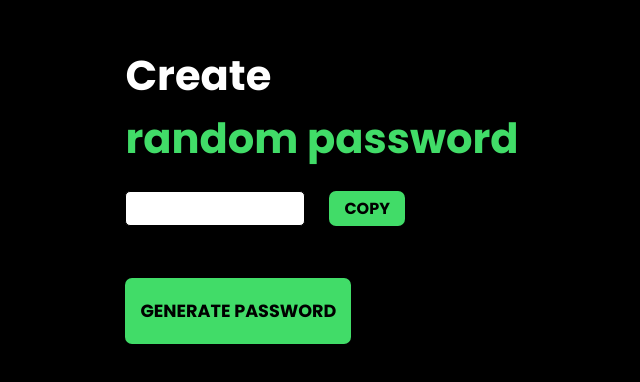
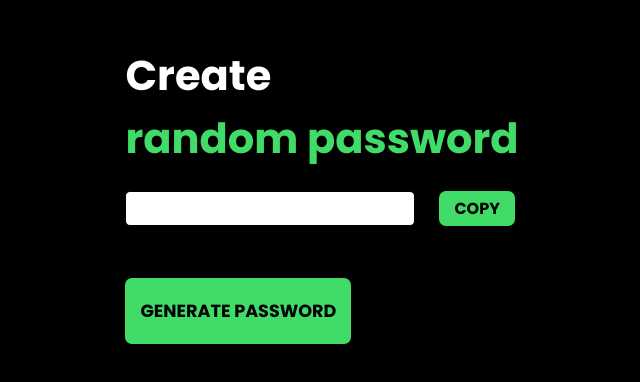
Before and after one commit to Airtribunal/Password-Generator, a React (Create React App) app: page / in a window 1280 px wide. Shown: the part 206-588 px from the top of the page, without its empty margins (318-958 px from the left). Built offline with nearby package versions, Linux system fonts and the light colour scheme.

Commit message:
generate-password-and-copy-the-one

```diff
--- a/package.json
+++ b/package.json
@@ -3,6 +3,9 @@
   "version": "0.1.0",
   "private": true,
   "dependencies": {
+    "@fortawesome/fontawesome-svg-core": "^6.1.2",
+    "@fortawesome/free-solid-svg-icons": "^6.1.2",
+    "@fortawesome/react-fontawesome": "^0.2.0",
     "@testing-library/jest-dom": "^5.16.5",
     "@testing-library/react": "^13.3.0",
     "@testing-library/user-event": "^13.5.0",
--- a/src/App.css
+++ b/src/App.css
@@ -16,6 +16,7 @@
 }
 
 body {
+  overflow: hidden;
   background-color: #000000;
 }
 
@@ -76,17 +77,31 @@ body {
 }
 
 #copy-btn {
+  position: relative;
   margin-left: 1.5em;
   padding: 0 15px;
   font-size: 1rem;
 }
 
+.copy-btn::after {
+  content: "Coppied";
+  opacity: 0;
+  position: absolute;
+  color: #fff;
+  left: 6rem;
+  transition: all .3s ease;
+}
+
+.copy-btn.active::after {
+  opacity: 1;
+}
+
 .input {
-  padding: 10px;
+  padding: 15px;
   border: 1px solid black;
   border-radius: 5px;
   font-size: 1.2rem;
-  width: 180px;
+  width: 290px;
   height: 35px;
 }
 
--- a/src/App.jsx
+++ b/src/App.jsx
@@ -1,12 +1,38 @@
 import React, { useState } from 'react';
 import './App.css';
+import { FontAwesomeIcon } from '@fortawesome/react-fontawesome';
 
 const App = () => {
-  const [password, setPassword] = useState(["!2jarjaiof747:d."])
-  const [isShowedPassword, setIsShowedPassword] = useState(false)
+  const [password, setPassword] = useState([])
+  const [isClicked, setIsClicked] = useState(false)
+  const [isActive, setIsActive] = useState(false)
+  const characters = [
+    'A', 'B', 'C', 'D', 'E', 'F', 'H', 'I', 'J', 'K', 'L', 'M', 'N', 'O', 'P', 'Q', 'R', 'S', 'T', 'U', 'V', 'W', 'X', 'Y', 'Z', 'a', 'b', 'c',
+    'd', 'e', 'f', 'g', 'h', 'i', 'j', 'k', 'l', 'm', 'n', 'n', 'o', 'p', 'q', 'r', 's', 't', 'u', 'v', 'w', 'x', 'y', 'z',
+    '*', '&', '$', '#', '!', '?', '.', 1, 2, 3, 4, 5, 6, 7, 8, 9, 0 ]
 
   function generatePassword() {
-    setIsShowedPassword(prevState => !prevState)
+    for (let i = 0; i < 15; i++) {
+      const randomNumber = Math.floor(Math.random() * characters.length)
+      const passwordLetter = characters[randomNumber]
+      setPassword(prevPassword => prevPassword + passwordLetter)
+    }
+    setIsClicked(true)
+  }
+
+  function regeneratePassword() {
+    setPassword([])
+    if (isClicked) {
+      generatePassword()
+    }
+  }
+
+  function copy() {
+    setIsActive(true)
+    navigator.clipboard.writeText(password)
+    setTimeout(() => {
+      setIsActive(false)
+    }, 2000)
   }
 
   return (
@@ -15,10 +41,23 @@ const App = () => {
         <div className="generator__content">
           <h1 className="title">Create <br /><strong>random password</strong></h1>
           <div className="holder">
-            <input type="text" value={isShowedPassword ? password : ""} className="input" readOnly/>
-            <button id="copy-btn" className="button">Copy</button>
+            <input
+              type="text"
+              value={password}
+              className="input"
+              maxLength=""
+            />
+            <button
+              onClick={copy}
+              id="copy-btn"
+              className={isActive ? "button copy-btn active" : "button copy-btn"}>
+                Copy
+            </button>
           </div>
-          <button onClick={generatePassword} id="generator-btn" className="button extra">Generate password</button>
+          <button
+            onClick={isClicked ? regeneratePassword : generatePassword}
+            id="generator-btn" className="button extra">{isClicked ? "Get new password" : "Generate password"}
+          </button>
         </div>
       </div>
     </section>
```
Also changed, not shown: 1 other file (tests, documents, lock files or other folders).
